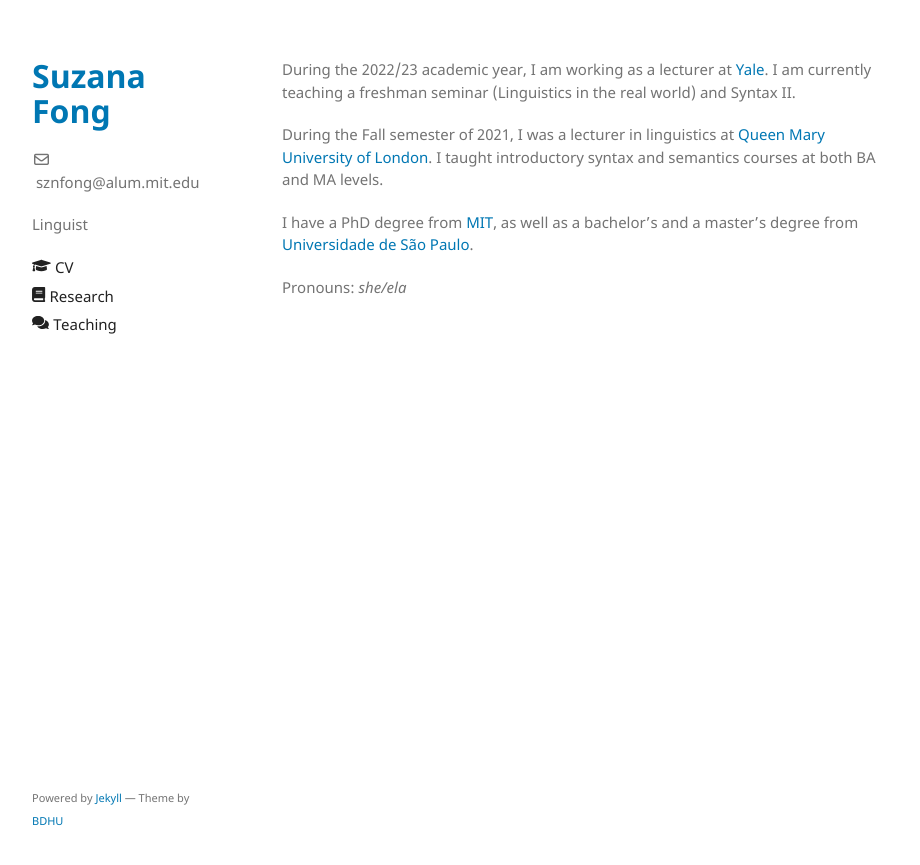
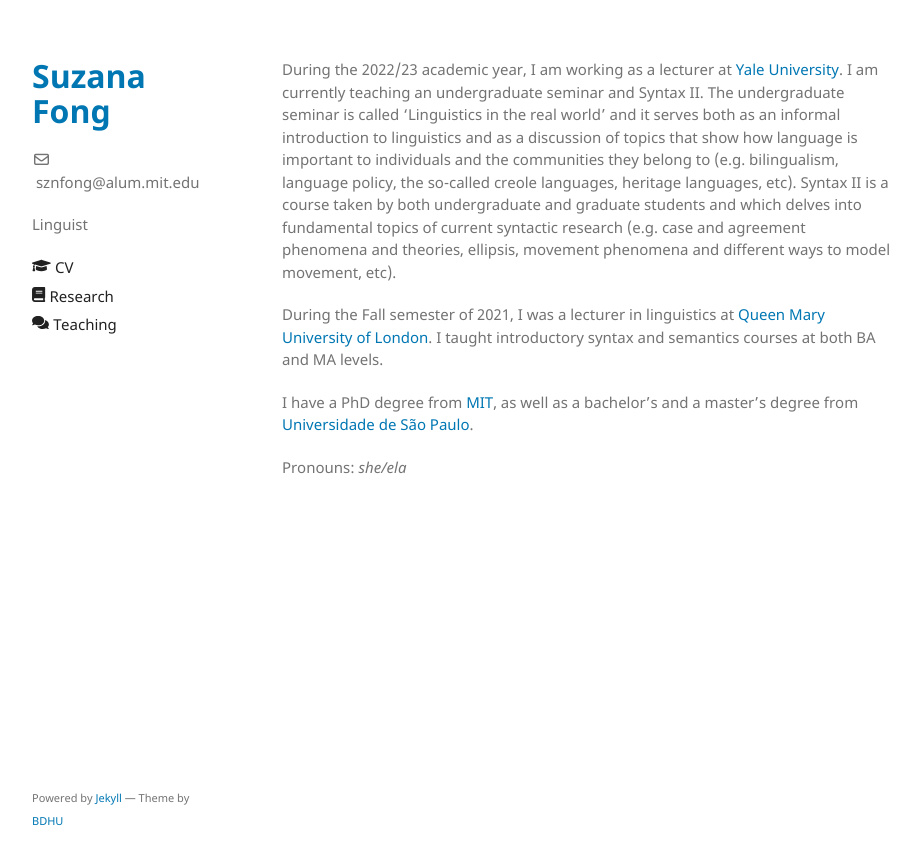
Before and after one commit to sznfng/sznfng.github.io, a Jekyll site: the page built from index.md, in a window 1280 px wide. Shown: the top 865 px of the page, without its empty margins (178-1098 px from the left). Built offline with Jekyll 4.4.1, drawn with Linux system fonts in a browser that asks for light colours.

Commit message:
Update index.md

```diff
--- a/index.md
+++ b/index.md
@@ -2,7 +2,7 @@
 layout: default
 ---
 
-During the 2022/23 academic year, I am working as a lecturer at [Yale](https://ling.yale.edu/). I am currently teaching a freshman seminar (Linguistics in the real world) and Syntax II.
+During the 2022/23 academic year, I am working as a lecturer at [Yale University](https://ling.yale.edu/). I am currently teaching an undergraduate seminar and Syntax II. The undergraduate seminar is called 'Linguistics in the real world' and it serves both as an informal introduction to linguistics and as a discussion of topics that show how language is important to individuals and the communities they belong to (e.g. bilingualism, language policy, the so-called creole languages, heritage languages, etc). Syntax II is a course taken by both undergraduate and graduate students and which delves into fundamental topics of current syntactic research (e.g. case and agreement phenomena and theories, ellipsis, movement phenomena and different ways to model movement, etc).
 
 During the Fall semester of 2021, I was a lecturer in linguistics at [Queen Mary University of London](https://www.qmul.ac.uk/sllf/linguistics/). I taught introductory syntax and semantics courses at both BA and MA levels.
 
```
